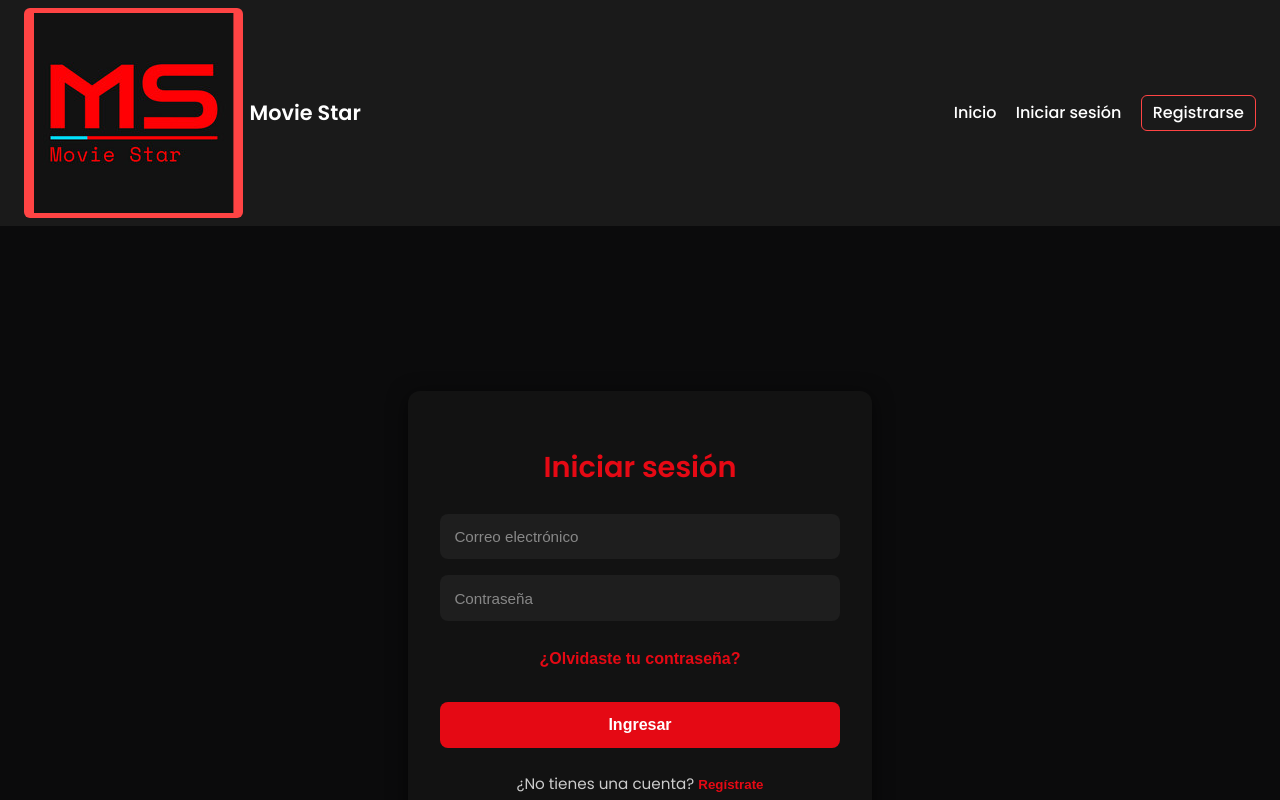
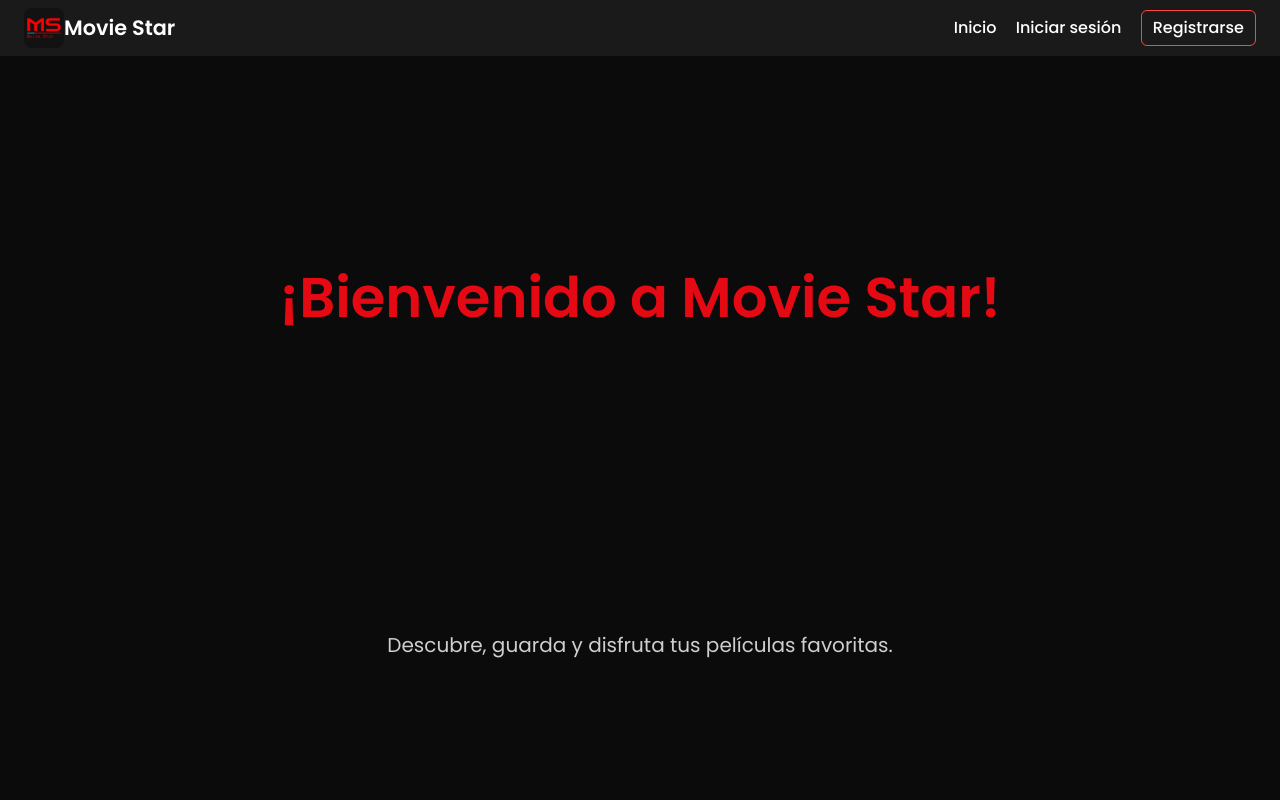
Before and after one commit to pi-mp2/mp2-frontend, a React (Vite) app: page / in a window 1280 px wide. Before the commit this address led to /login. Built offline with nearby package versions, Linux system fonts and the light colour scheme; no server answers.

Commit message:
small change for logo size

```diff
--- a/src/components/Navbar.scss
+++ b/src/components/Navbar.scss
@@ -21,12 +21,11 @@
     font-size: 1.3rem;
 
     .brand__logo {
-      background: #ff4444;
-      color: white;
-      font-weight: 700;
-      border-radius: 6px;
-      padding: 0.3rem 0.6rem;
-      margin-right: 0.4rem;
+      width: 40px;
+      height: 40px;
+      border-radius: 8px;
+      object-fit: cover; /* 🔹 evita deformaciones en la imagen */
+      background: #b1000a;
     }
 
     .brand__name {
--- a/src/pages/landing/Landing.tsx
+++ b/src/pages/landing/Landing.tsx
@@ -1,16 +1,8 @@
-import React, {useEffect} from 'react';
-import { useNavigate } from 'react-router-dom';
+import React from 'react';
 import './Landing.scss';
 
 const Home: React.FC = () => {
-  const navigate = useNavigate();
 
-  useEffect(() => {
-    const token = localStorage.getItem('token');
-    if (!token) {
-      navigate('/login');
-    }
-  }, [navigate]);
 
   return (
     <div className="landing">
```
